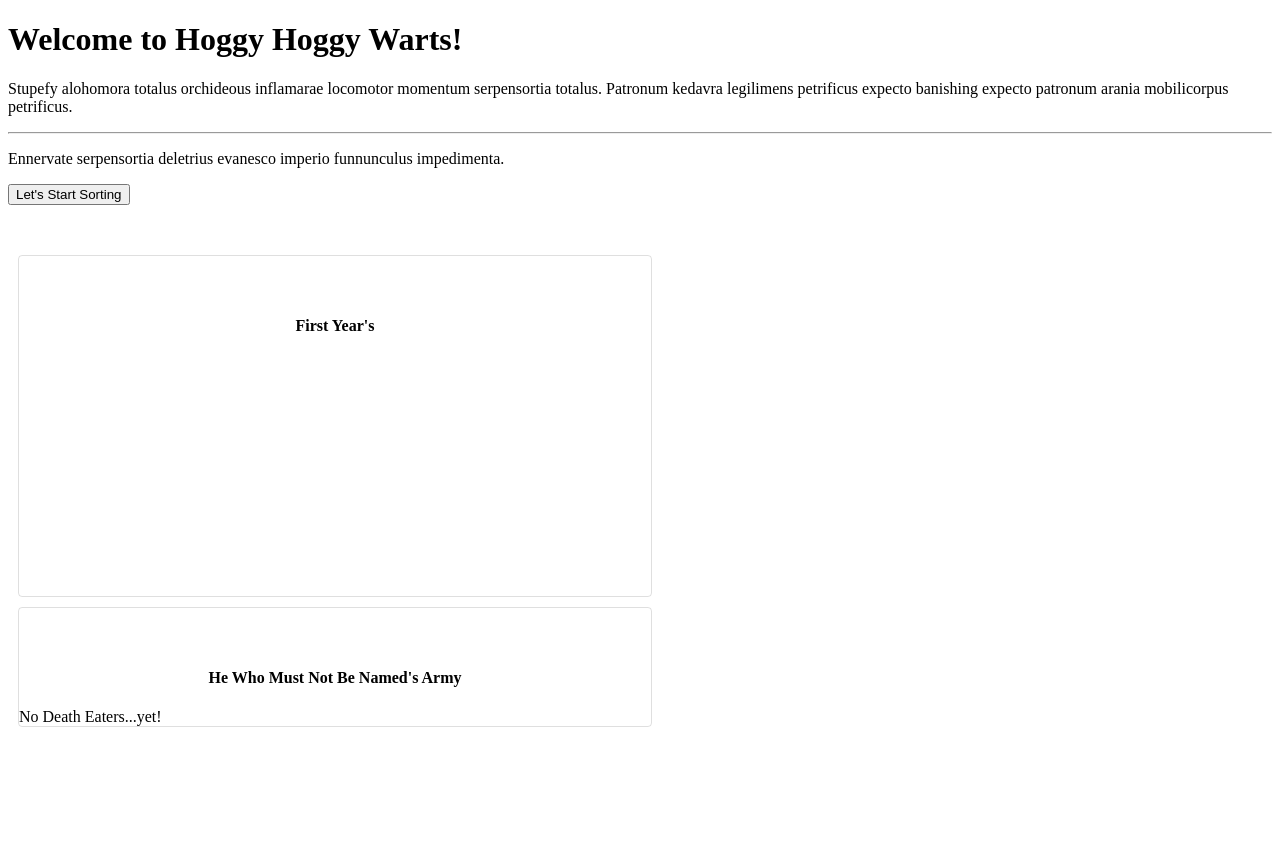
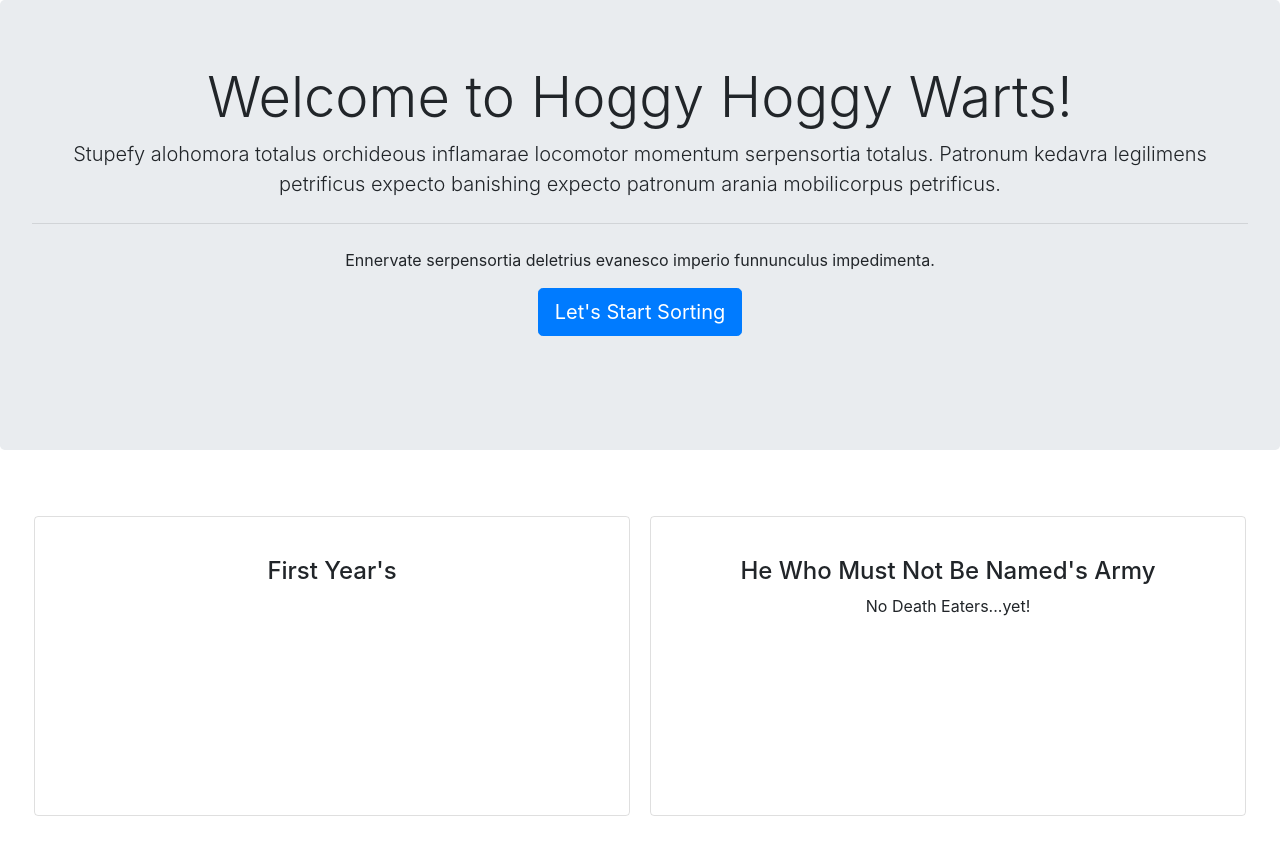
Before and after one commit to seancrossettie/sorting-hat-webpack, a website built with webpack: page src/index.html in a window 1280 px wide. Before the commit the page ends 800 px from the top, so only its background shows below. Built offline with nearby package versions, Linux system fonts and the light colour scheme.

Commit message:
finalized modules

```diff
--- a/src/styles/main.scss
+++ b/src/styles/main.scss
@@ -1,5 +1,5 @@
-// @import "~bootstrap/scss/bootstrap";
-// @import "~@fortawesome/fontawesome-free/css/all.min.css";
+@import "~bootstrap/scss/bootstrap";
+@import "~@fortawesome/fontawesome-free/css/all.min.css";
 
 label {
   margin-top: .5rem;
```
